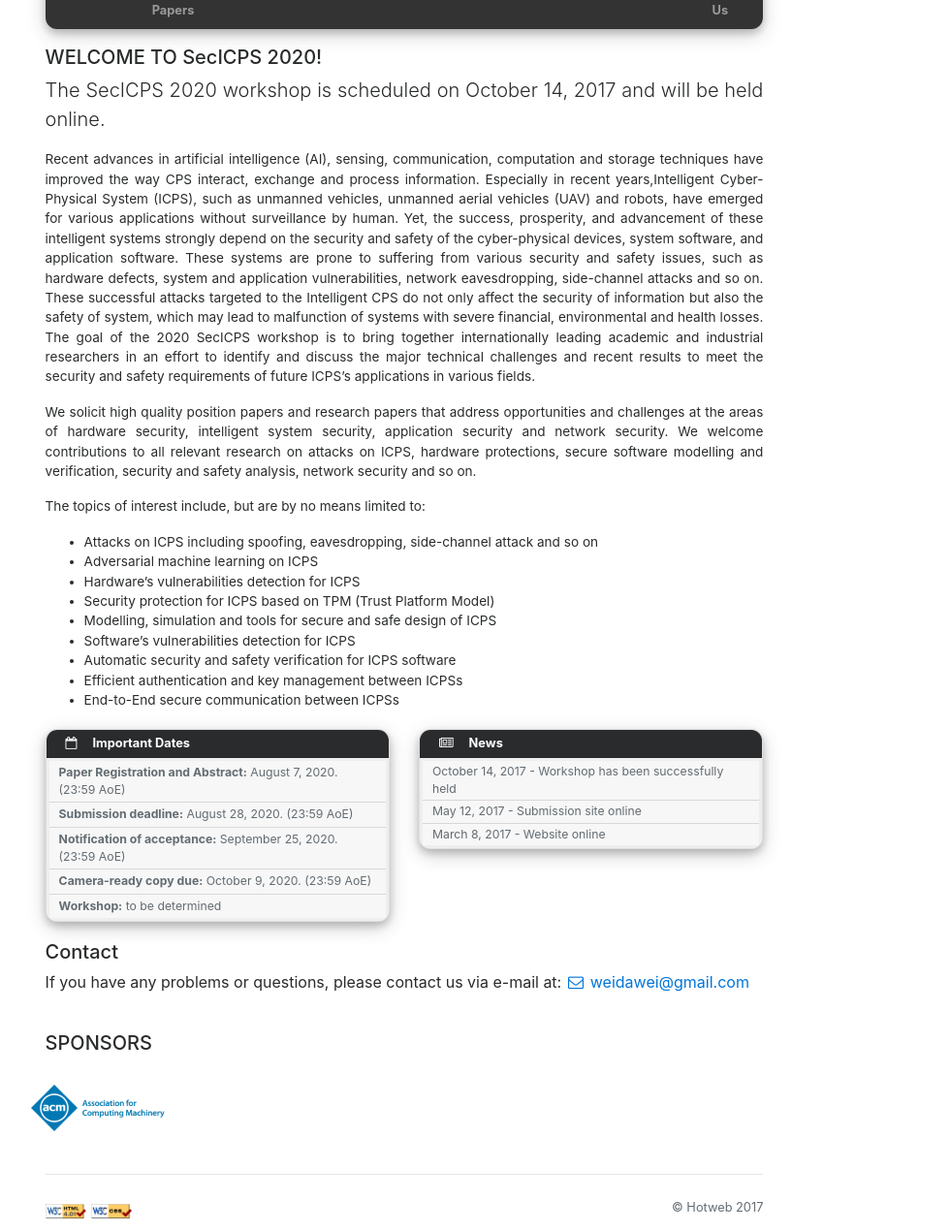
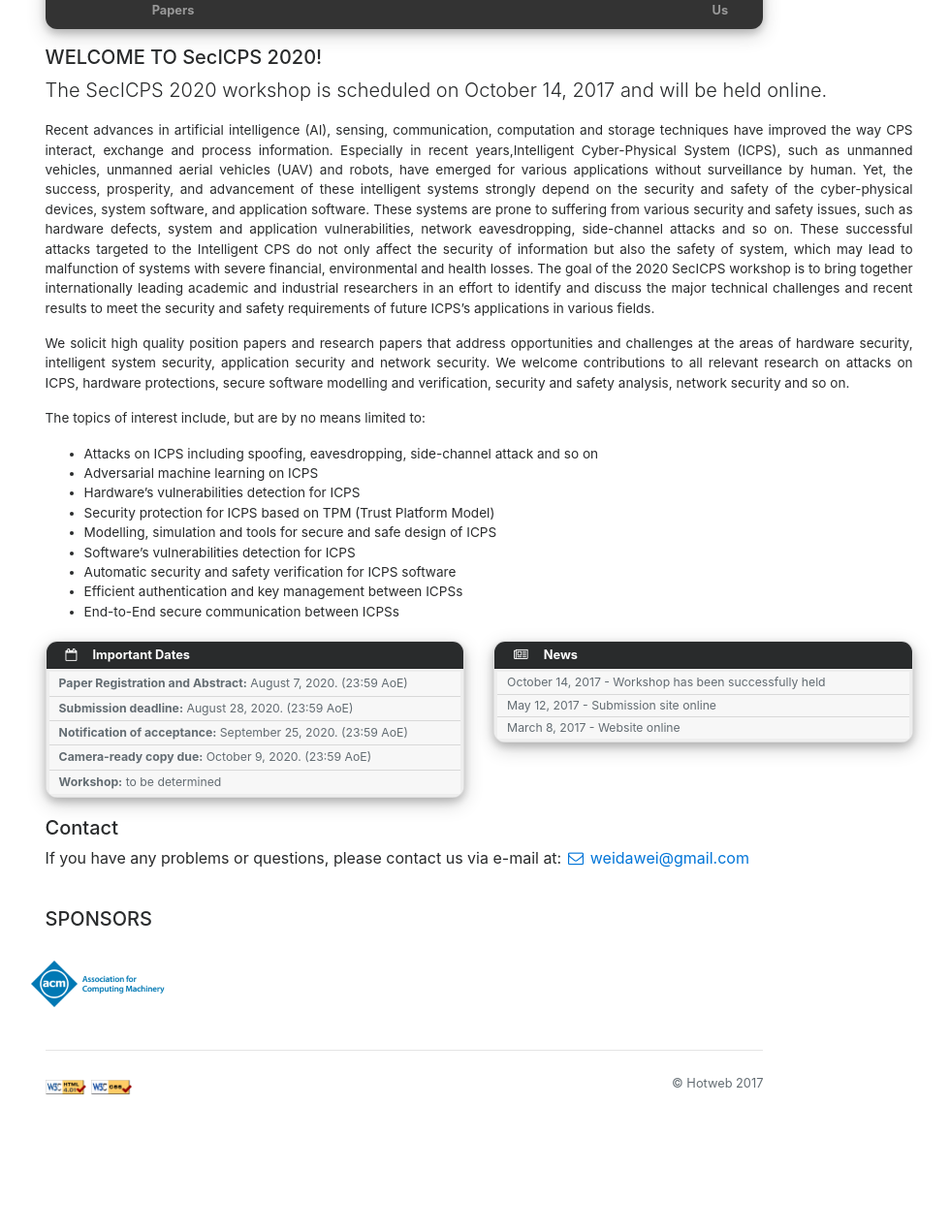
Before and after one commit to diao597576613/SecICPS.github.io, a Jekyll site: the page built from index.html, in a window 1280 px wide. Shown: the part 309-1580 px from the top of the page at 97% size, without its empty margins (223-1203 px from the left). Built offline with Jekyll 4.4.1, drawn with Linux system fonts in a browser that asks for light colours; nearby versions of some CDN libraries; after the commit the page ends 1452 px from its top, so only the background shows below that.

Commit message:
Update _layouts/page.html

```diff
--- a/_layouts/page.html
+++ b/_layouts/page.html
@@ -4,7 +4,7 @@
 
 
 <div class="row mt-xs-0 mt-sm-0 mt-md-1 mt-lg-2 mt-xl-2 mb-xs-2 mb-sm-2">
-    <div class="col-xs-12 col-sm-12 col-md-12 col-lg-12 col-xl-10 offset-xl-1">
+    <div class="col-xs-12 col-sm-12 col-md-12 col-lg-12 col-xl-12 offset-xl-1">
         {{ content }}
     </div>
 </div>
```
